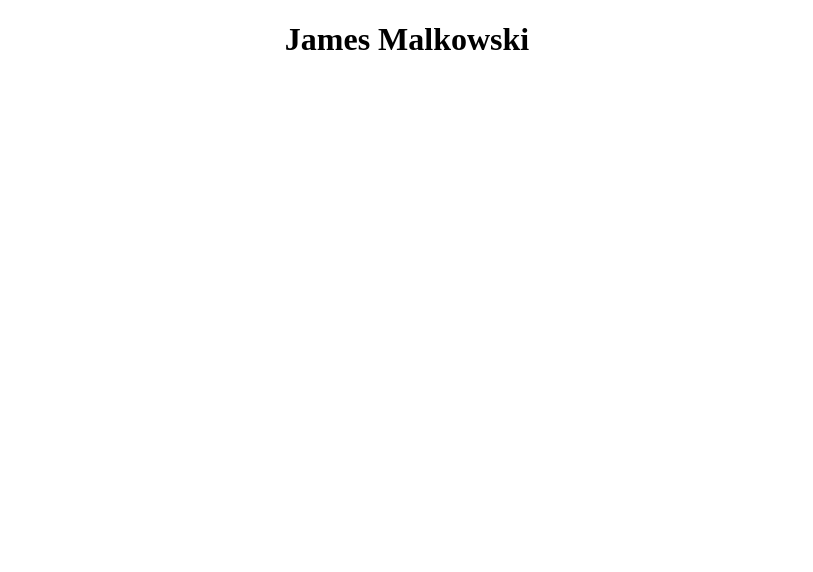
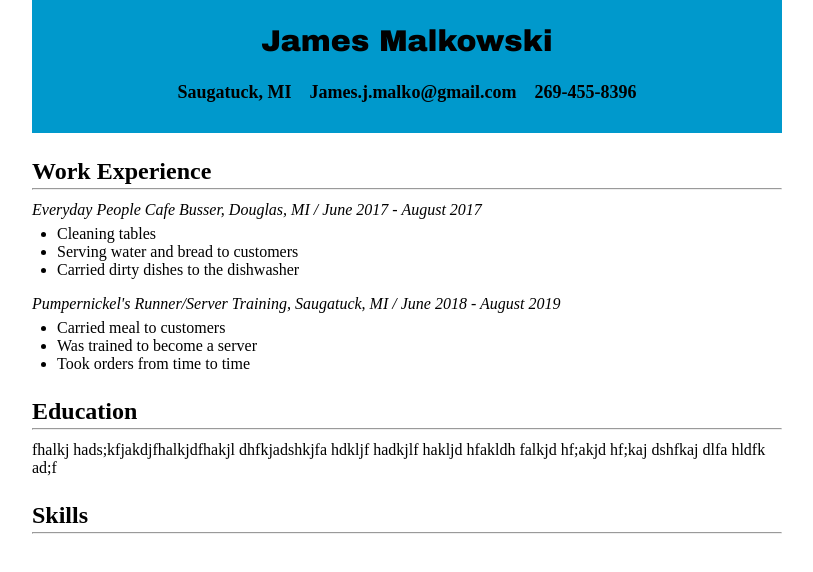
Before and after one commit to jimmy-malko/jimmy-malko.github.io, a plain HTML site: page index.html in a window 1280 px wide. Shown: the whole page, without its empty margins (233-1046 px from the left). Drawn offline with Linux system fonts and the light colour scheme.

Commit message:
Added text and styling

```diff
--- a/index.css
+++ b/index.css
@@ -1,4 +1,51 @@
+body
+{
+  width: 750px;
+  margin:auto;
+}
+
 h1
 {
   text-align: center;
+  font-family: "Arial Black", Gadget, sans-serif;
+  font-size: 30px;
 }
+
+nav
+{
+  background-color: #0099cc;
+  padding-top: .1px;
+  padding-bottom: 30px;
+  margin-left: auto;
+  margin-right: auto;
+}
+
+h2
+{
+  margin-top: 25px;
+  margin-bottom: -5px;
+}
+
+hr
+{
+  margin-bottom: -5px;
+}
+
+.contact
+{
+  text-align: center;
+  font-size: 18px;
+  font-weight: bold;
+}
+
+p
+{
+  text-align: left;
+}
+
+ul
+{
+  text-align: left;
+  margin-left: -15px;
+  margin-top: -10px;
+}
--- a/index.html
+++ b/index.html
@@ -4,14 +4,42 @@
     <title>My Webpage</title>
     <link href="index.css" rel="stylesheet" type="text/css">
   </head>
+  <body>
+    <nav>
+      <h1>James Malkowski</h1>
+
+      <div class="contact">Saugatuck, MI &nbsp&nbsp James.j.malko@gmail.com &nbsp&nbsp 269-455-8396</div>
 
 
-  <body>
-    <h1>James Malkowski</h1>
+    </nav>
+    <div class="content">
 
-    <h2>
 
-    </h2>
+    <h2>Work Experience</h2>
+    <hr>
+
+    <p><em>Everyday People Cafe Busser, Douglas, MI / June 2017 - August 2017</em></p>
+    <ul>
+      <li>Cleaning tables</li>
+      <li>Serving water and bread to customers</li>
+      <li>Carried dirty dishes to the dishwasher</li>
+    </ul>
+
+    <p><em>Pumpernickel's Runner/Server Training, Saugatuck, MI / June 2018 - August 2019</em></p>
+    <ul>
+      <li>Carried meal to customers</li>
+      <li>Was trained to become a server</li>
+      <li>Took orders from time to time</li>
+    </ul>
+
+    <h2>Education</h2>
+    <hr>
+    <p>fhalkj hads;kfjakdjfhalkjdfhakjl dhfkjadshkjfa hdkljf hadkjlf hakljd hfakldh falkjd hf;akjd hf;kaj dshfkaj dlfa hldfk ad;f</p>
+
+    <h2>Skills</h2>
+    <hr>
+
+    </div>
 
   </body>
 </html>
```
